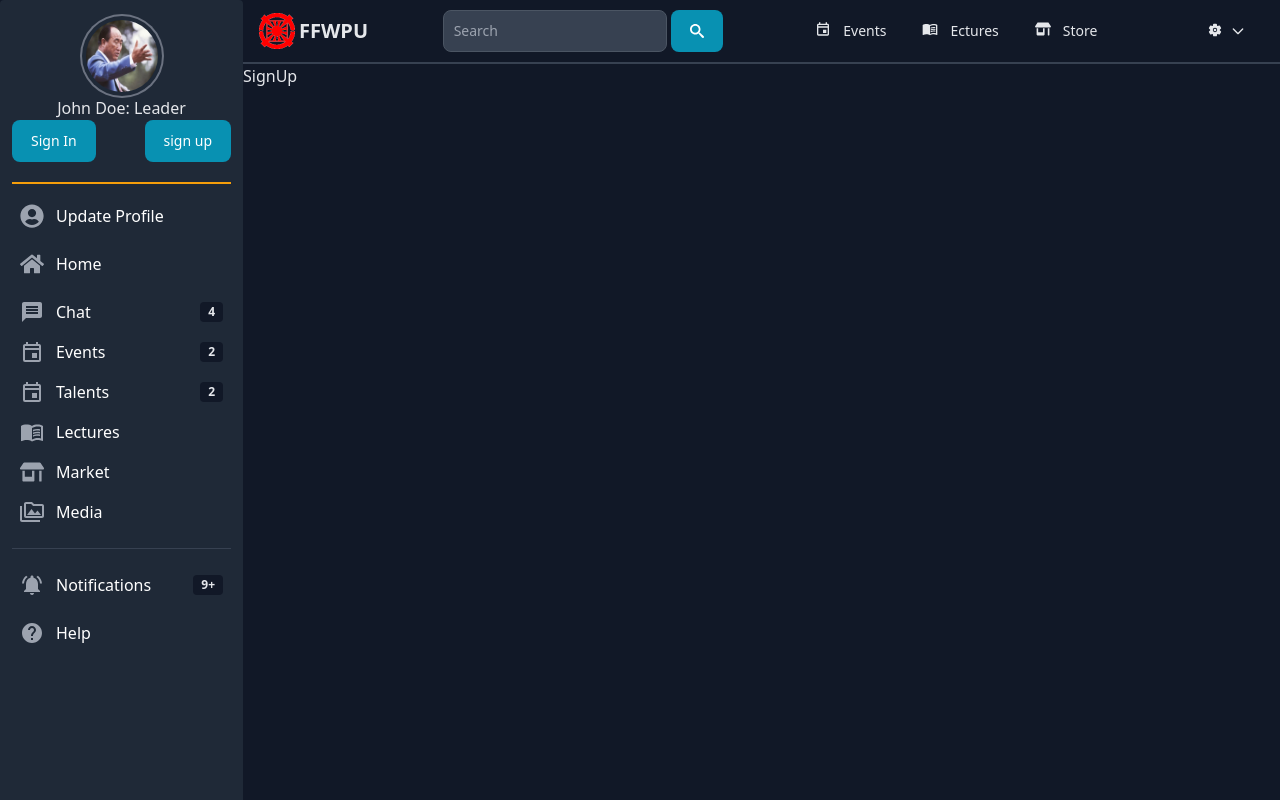
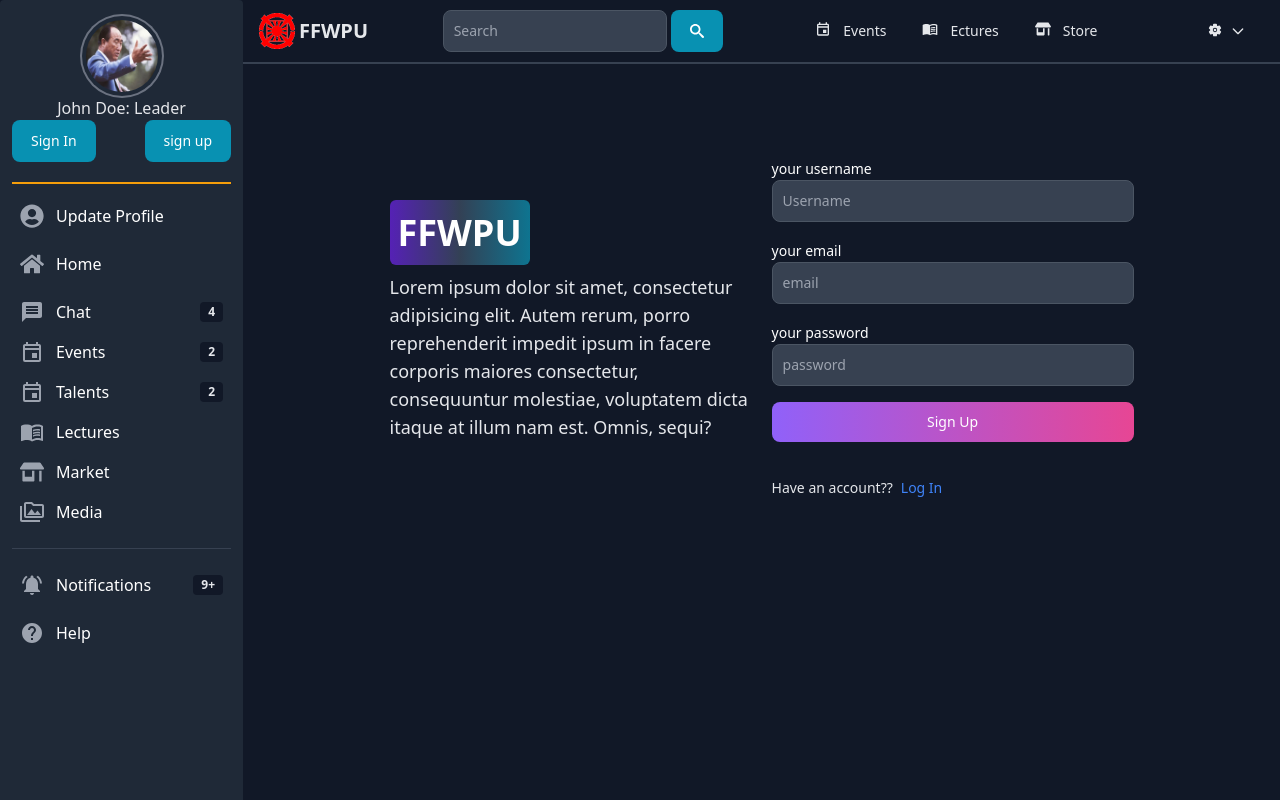
Before and after one commit to biooids/lowibru-biooids-test, a React (Vite) app in the folder client-b/: page /signup in a window 1280 px wide. Shown: the top 800 px of the page. Built offline with nearby package versions, Linux system fonts and the light colour scheme.

Commit message:
"Updated SignUp.jsx to implement form submission with error handling and added proxy configuration to vite.config.js"

```diff
--- a/client-b/src/pages/SignUp.jsx
+++ b/client-b/src/pages/SignUp.jsx
@@ -1,7 +1,130 @@
-import React from "react";
+import { Alert, Button, Label, Spinner, TextInput } from "flowbite-react";
+import { useState } from "react";
+import { IoMdWarning } from "react-icons/io";
+import { Link, useNavigate } from "react-router-dom";
 
 function SignUp() {
-  return <div>SignUp</div>;
+  const [formData, setFormData] = useState({});
+  // add this
+  const [errorMessage, setErrorMessage] = useState(null);
+  const [loading, setLoading] = useState(false);
+  const navigate = useNavigate();
+  // add above
+  const handleChange = (e) => {
+    setFormData({ ...formData, [e.target.id]: e.target.value.trim() }); //trim()to remove spaces
+  };
+  // =======================================submitting the form
+  const handleSubmit = async (e) => {
+    e.preventDefault();
+    if (!formData.username || !formData.email || !formData.password) {
+      return setErrorMessage("fill out all fields");
+    }
+
+    try {
+      setLoading(true);
+      setErrorMessage(null); //error from previous request
+      const res = await fetch("/api/auth/signup", {
+        method: "POST",
+        headers: {
+          "Content-Type": "application/json",
+        },
+        body: JSON.stringify(formData),
+      });
+      const data = await res.json();
+      if (data.success === false) {
+        return setErrorMessage(` failed to sign up due to ${data.message}`);
+      }
+      setLoading(false);
+      if (res.ok) {
+        navigate("/signin");
+      }
+    } catch (error) {
+      setErrorMessage(error.message);
+      setLoading(false);
+    }
+  };
+  return (
+    <div className="min-h-screen mt-20">
+      <div className="flex gap-5 flex-col p-3 max-w-3xl mx-auto md:flex-row md:items-center">
+        <div className="flex-1">
+          <Link to="/" className="font-semibold dark:text-white text-4xl">
+            <span className="px-2 py-2 bg-gradient-to-r from-purple-800 via-slate-700 to-cyan-700 text-white rounded-md">
+              FFWPU
+            </span>
+          </Link>
+          <p className="text-lg mt-5">
+            Lorem ipsum dolor sit amet, consectetur adipisicing elit. Autem
+            rerum, porro reprehenderit impedit ipsum in facere corporis maiores
+            consectetur, consequuntur molestiae, voluptatem dicta itaque at
+            illum nam est. Omnis, sequi?
+          </p>
+        </div>
+        <div className=" flex-1">
+          <form className="flex flex-col gap-4" onSubmit={handleSubmit}>
+            <div>
+              <Label value="your username" />
+              <TextInput
+                type="text"
+                placeholder="Username"
+                id="username"
+                onChange={handleChange}
+              />
+            </div>
+
+            <div>
+              <Label value="your email" />
+              <TextInput
+                type="email"
+                placeholder="email"
+                id="email"
+                onChange={handleChange}
+              />
+            </div>
+
+            <div>
+              <Label value="your password" />
+              <TextInput
+                type="password"
+                placeholder="password"
+                id="password"
+                onChange={handleChange}
+              />
+            </div>
+            <Button
+              gradientDuoTone="purpleToPink"
+              type="submit"
+              disabled={loading}
+            >
+              {loading ? (
+                <>
+                  <Spinner size="sm" />
+                  <span className="pl-3">Loading... please wait</span>
+                </>
+              ) : (
+                "Sign Up"
+              )}
+            </Button>
+
+            <div className="placeholder-oauth">{/* OAuth Buttons Here */}</div>
+          </form>
+
+          <div className="flex gap-2 text-sm mt-5">
+            <span>Have an account??</span>
+            <Link to="/signin" className="text-blue-500">
+              Log In
+            </Link>
+          </div>
+
+          {errorMessage && (
+            <Alert className="flex gap-2 text-sm mt-5" color="failure">
+              <IoMdWarning />
+              <span>{errorMessage}</span>
+            </Alert>
+          )}
+        </div>
+      </div>
+    </div>
+  );
 }
 
 export default SignUp;
--- a/client-b/vite.config.js
+++ b/client-b/vite.config.js
@@ -1,7 +1,15 @@
-import { defineConfig } from 'vite'
-import react from '@vitejs/plugin-react-swc'
+import { defineConfig } from "vite";
+import react from "@vitejs/plugin-react-swc";
 
 // https://vitejs.dev/config/
 export default defineConfig({
+  server: {
+    proxy: {
+      "/api": {
+        target: "http://localhost:3000",
+        secure: false,
+      },
+    },
+  },
   plugins: [react()],
-})
+});
```
